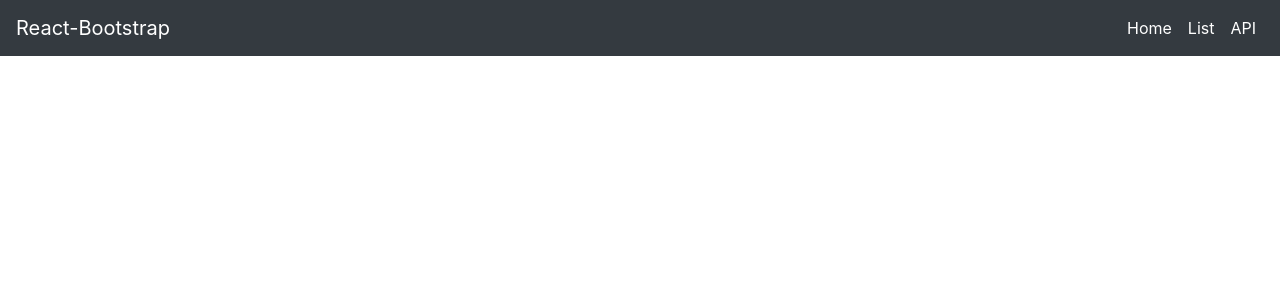
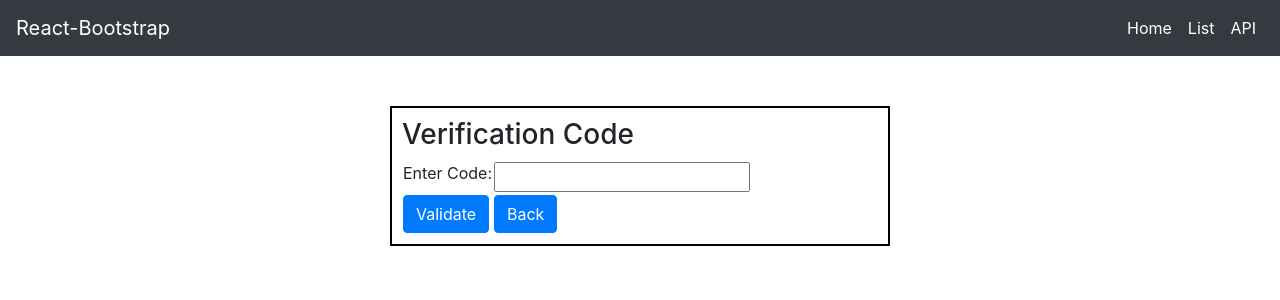
Before and after one commit to glucion05012/fligno_application_react, a React (Create React App) app: page /verifySMS/1 in a window 1280 px wide. Shown: the top 300 px of the page. Built offline with nearby package versions, Linux system fonts and the light colour scheme.

Commit message:
added sms verification

```diff
--- a/src/App.js
+++ b/src/App.js
@@ -7,6 +7,7 @@ import Home from "./components/home-component";
 import Read from "./components/read-component";
 import Create from "./components/create-component";
 import Edit from "./components/edit-component";
+import verifySMS from "./components/verifySMS-component";
 import Delete from "./components/delete-component";
 
 // pages
@@ -29,6 +30,7 @@ export default class App extends Component {
             <Route path="/" exact component={Home} />
             <Route path="/read" component={Read} />
             <Route path="/create" component={Create} />
+            <Route path="/verifySMS/:id" component={verifySMS} />
             <Route path="/edit/:id" component={Edit} />
             <Route path="/delete/:id" component={Delete} />
 
--- a/src/components/create-component.js
+++ b/src/components/create-component.js
@@ -15,14 +15,16 @@ export default class Create extends Component {
         this.state = {
             name: '',
             address: '',
+            age: '',
+            contact: '',
             email: '',
-            age: '',
 
             //validation
             nameError: '',
             addressError: '',
+            ageError: '',
+            contactError: '',
             emailError: '',
-            ageError: ''
         }
     }
 
@@ -34,8 +36,9 @@ export default class Create extends Component {
         //validation
         let nameError = '';
         let addressError = '';
+        let ageError = '';
+        let contactError = '';
         let emailError = '';
-        let ageError = '';
 
         if (this.state.name.length === 0) {
             nameError = "*Field is required..";
@@ -47,18 +50,24 @@ export default class Create extends Component {
             addressError = "*Field is required..";
         }
 
-        if (this.state.email.length === 0) {
-            emailError = "*Field is required..";
-        }
-
         if (this.state.age.length === 0) {
             ageError = "*Field is required..";
         } else if (this.state.age < 1) {
             ageError = "*Age cannot be lower than 0.";
         }
 
-        if (nameError || addressError || emailError || ageError) {
-            this.setState({ nameError, addressError, emailError, ageError });
+        if (this.state.contact.length === 0) {
+            contactError = "*Field is required..";
+        } else if (this.state.contact.length < 11) {
+            contactError = "*Minimum of 11 digits.";
+        }
+
+        if (this.state.email.length === 0) {
+            emailError = "*Field is required..";
+        }
+
+        if (nameError || addressError || ageError || contactError || emailError) {
+            this.setState({ nameError, addressError, ageError, contactError, emailError });
             return false;
         }
 
@@ -85,7 +94,7 @@ export default class Create extends Component {
                         axios.post(dbConnection + 'create', this.state)
                             .then(res => {
 
-                                toast.success('Please check your email to validate your profile.', {
+                                toast.success('Please check your email or check your mobile number to validate your profile.', {
                                     position: "top-center",
                                     transition: Bounce,
                                     autoClose: 5000,
@@ -106,20 +115,36 @@ export default class Create extends Component {
                                         console.log(err);
                                     })
 
+                                // send sms
+                                axios.get(dbConnection + 'sendSMS/' + this.state.contact)
+                                    .then(response => {
+                                        console.log(response.data);
+
+                                    })
+                                    .catch((err) => {
+                                        console.log(err);
+                                    })
+
+
                                 this.setState({
                                     name: '',
                                     address: '',
+                                    age: '',
+                                    contact: '',
                                     email: '',
-                                    age: '',
 
                                     //validation
                                     nameError: '',
                                     addressError: '',
+                                    ageError: '',
+                                    contactError: '',
                                     emailError: '',
-                                    ageError: ''
+
                                 })
 
                                 //this.props.history.push('/');
+                            }).catch((err) => {
+                                console.log(err);
                             });
 
                     }
@@ -131,7 +156,7 @@ export default class Create extends Component {
     }
 
     render() {
-        const { name, address, email, age } = this.state
+        const { name, address, email, age, contact } = this.state
         return (
             <div className="content">
 
@@ -172,6 +197,14 @@ export default class Create extends Component {
                             </tr>
 
                             <tr>
+                                <td><label>Contact:</label></td>
+                                <td><input type="number" name="contact" value={contact}
+                                    onChange={this.changeHandler} /></td>
+
+                                <td className="errorMsg">{this.state.contactError}</td>
+                            </tr>
+
+                            <tr>
                                 <td><input type="submit" className="btn btn-primary" value="Create" /></td>
                                 <td><Link to="/read" className="btn btn-primary">Back</Link></td>
                             </tr>
--- a/src/components/read-component.js
+++ b/src/components/read-component.js
@@ -14,9 +14,11 @@ const Profile = props => (
         <td>{props.profile.address}</td>
         <td>{props.profile.email}</td>
         <td>{props.profile.age}</td>
-        <td>{props.profile.isConfirmed}</td>
+        <td>{props.profile.contact}</td>
+        <td>{props.profile.isConfirmed ? 'Verified' : 'Unverified'}</td>
         <td>
-
+            {props.profile.isConfirmed === 0 ? <Link to={"/verifySMS/" + props.profile.id}>Verify</Link> : null}
+            {props.profile.isConfirmed === 0 ? '|' : null}
             <Link to={"/edit/" + props.profile.id}>Edit</Link>|
             <Link to={"/delete/" + props.profile.id}>Delete</Link>
 
@@ -24,7 +26,7 @@ const Profile = props => (
     </tr>
 )
 const Empty = (
-    <tr><td align="center" colSpan="6">No Records found.</td></tr>
+    <tr><td align="center" colSpan="8">No Records found.</td></tr>
 )
 
 export default class Read extends Component {
@@ -93,6 +95,7 @@ export default class Read extends Component {
                             <th>Address</th>
                             <th>Email</th>
                             <th>Age</th>
+                            <th>Contact</th>
                             <th>Status</th>
                             <th>Actions</th>
                         </tr>
--- /dev/null
+++ b/src/components/verifySMS-component.js
@@ -0,0 +1,125 @@
+import React, { Component } from 'react';
+import '../css/create.css';
+import axios from 'axios';
+import { dbConnection } from '../App';
+import { ToastContainer, toast, Bounce } from 'react-toastify';
+import 'react-toastify/dist/ReactToastify.css';
+import { Link } from 'react-router-dom';
+
+
+export default class verifySMS extends Component {
+
+    constructor(props) {
+        super(props);
+
+        this.state = {
+            code: '',
+
+            //validation
+            codeError: '',
+        }
+    }
+
+    changeHandler = (e) => {
+        this.setState({ [e.target.name]: e.target.value });
+    }
+
+    validate = () => {
+        //validation
+        let codeError = '';
+
+        if (this.state.code.length === 0) {
+            codeError = "*Field is required..";
+        } else if (this.state.code.length !== 4) {
+            codeError = "*Code should be 4 digits.";
+        }
+
+        if (codeError) {
+            this.setState({ codeError });
+            return false;
+        }
+
+        return true;
+    }
+
+    submitHandler = (e) => {
+        e.preventDefault();
+
+        const isValid = this.validate();
+
+        if (isValid) {
+
+            let codeError = '';
+            axios.get(dbConnection + 'edit/' + this.props.match.params.id)
+                .then(response => {
+                    if (response.data.SMStoken !== this.state.code) {
+                        codeError = "*Invalid verification code!";
+                        this.setState({ codeError });
+                    } else {
+                        // backend connection
+                        axios.get(dbConnection + 'SMSverify/'+ this.props.match.params.id)
+                            .then(res => {
+
+                                toast.success('Profile successfully validated.', {
+                                    position: "top-center",
+                                    transition: Bounce,
+                                    autoClose: 5000,
+                                    hideProgressBar: true,
+                                    closeOnClick: true,
+                                    pauseOnHover: true,
+                                    draggable: true,
+                                    progress: undefined
+                                });
+
+                                this.setState({
+                                    code: '',
+
+                                    //validation
+                                    codeError: '',
+
+                                })
+
+                                //this.props.history.push('/');
+                            }).catch((err) => {
+                                console.log(err);
+                            });
+
+                    }
+                });
+
+        }
+
+
+    }
+
+    render() {
+        const { code } = this.state
+        return (
+            <div className="content">
+
+                <ToastContainer />
+
+                <h3>Verification Code</h3>
+                <form className="form-create" onSubmit={this.submitHandler}>
+                    <table className="form-create">
+                        <tbody>
+                            <tr>
+                                <td><label>Enter Code:</label></td>
+                                    <td><input type="number" name="code" value={code}
+                                    onChange={this.changeHandler} maxLength='4'/></td>
+
+                                <td className="errorMsg">{this.state.codeError}</td>
+                            </tr>
+
+                            <tr>
+                                <td><input type="submit" className="btn btn-primary" value="Validate" /></td>
+                                <td><Link to="/read" className="btn btn-primary">Back</Link></td>
+                            </tr>
+                        </tbody>
+                    </table>
+                </form>
+            </div>
+
+        )
+    }
+}
```
